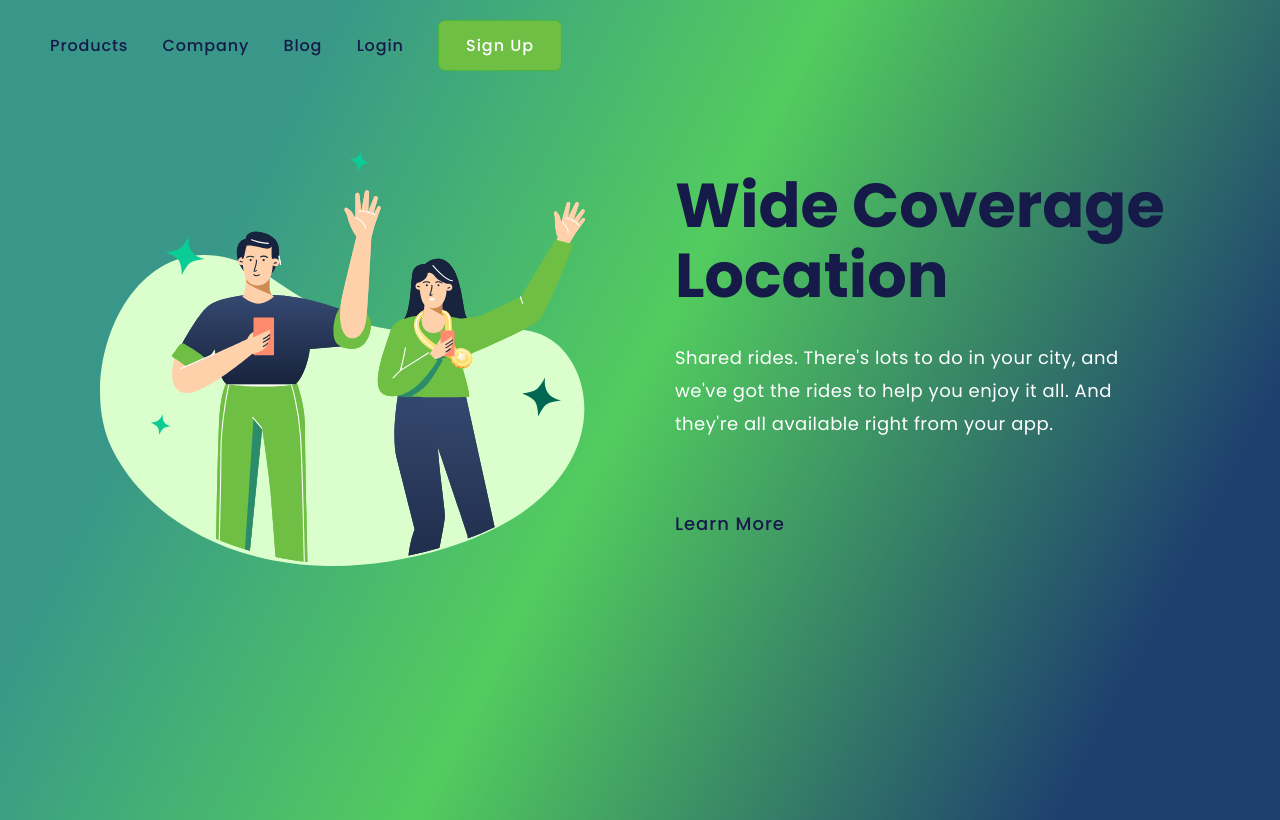
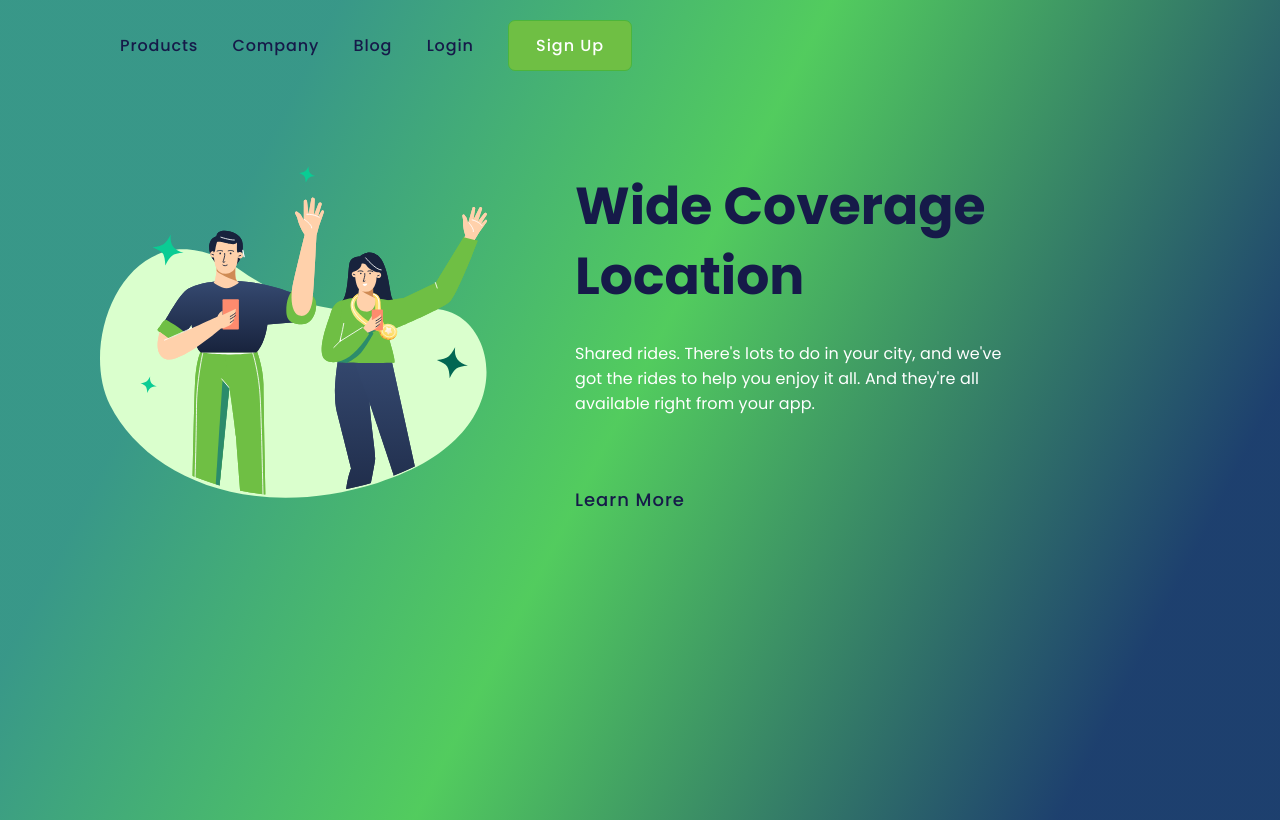
Before and after one commit to SamuelDias91/Wide-Coverage-Location, a plain HTML site: page index.html in a window 1280 px wide. Drawn offline with Linux system fonts and the light colour scheme.

Commit message:
att css & read-me

```diff
--- a/style.css
+++ b/style.css
@@ -12,7 +12,7 @@ body {
 }
 
 header {
-    margin: 20px 0px 80px 50px;
+    margin: 20px 0px 80px 120px;
 }
 
 main {
@@ -58,17 +58,17 @@ section {
     display: inline-block;
     margin-left: 80px;
     margin-right: 70px;
-    width: 493px;
+    width: 453px;
 }
 
 .logo-image {
     display: inline-block;
-    width: 495px;
+    width: 395px;
     margin-left: 100px;
 }
 
 h1 {
-    font-size: 62px;
+    font-size: 52px;
     font-weight: 700;
     line-height: 70px;
     letter-spacing: 0.5;
@@ -77,10 +77,10 @@ h1 {
 }
 
 p {
-    font-size: 18px;
+    font-size: 16px;
     font-weight: 400;
-    line-height: 33px;
-    letter-spacing: 0.5px;
+    line-height: 25px;
+    letter-spacing: 0.1px;
     color: #ffffff;
     margin-top: 30px;
     margin-bottom: 70px;
```
Also changed, not shown: image/wide-coverage desktop-mobile.png (added), image/wide-coverage-desktop.png (deleted), image/wide-coverage-mobile.png (deleted).
